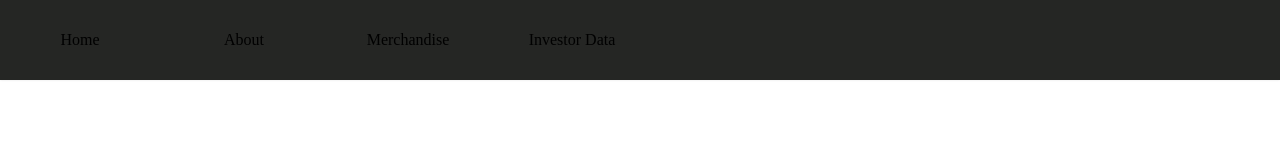
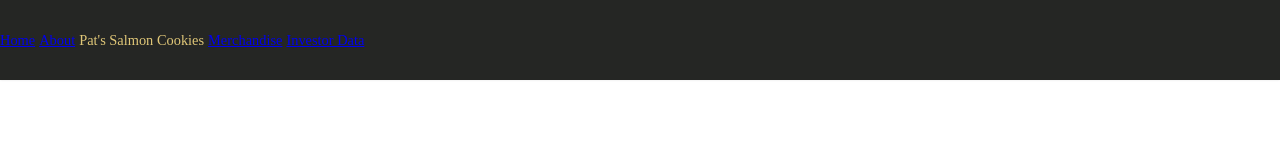
Before and after one commit to CClemensJr/seattle-201d56-cookie-stand, a plain HTML site: page index.html in a window 1280 px wide. Drawn offline with Linux system fonts and the light colour scheme.

Commit message:
Moved nav elements into link

```diff
--- a/css/style.css
+++ b/css/style.css
@@ -34,16 +34,18 @@ body {
   }
 
   #header nav ul {
-    position: fixed;
+    margin: 0;
+    width: 100%;
   }
 
   #header nav ul li {
+    color: #e0c778;
+    font-size: 0.9em;
     display: inline-block;
     text-align: center;
-    width: 10em;
   }
 
-  #header nav li img {
+  #header img {
     display: inline-block;
     vertical-align: center;
     width: 10em;
--- a/index.html
+++ b/index.html
@@ -12,10 +12,11 @@
                 <!-- <img src="https://raw.githubusercontent.com/codefellows/seattle-201d56/master/class-06/assets/salmon.png" alt="Fish"> -->
             <nav>
                 <ul>
-                    <li>Home</li>
-                    <li>About</li>
-                    <li>Merchandise</li>
-                    <li>Investor Data</li>
+                    <li><a href="#">Home</a></li>
+                    <li><a href="#">About</a></li>
+                    <li><span>Pat's Salmon Cookies</span></li>
+                    <li><a href="#">Merchandise</a></li>
+                    <li><a href="#">Investor Data</a></li>
                 </ul>
             </nav>
         </header>
```
